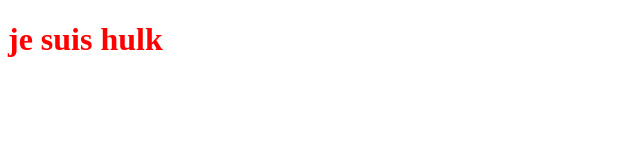
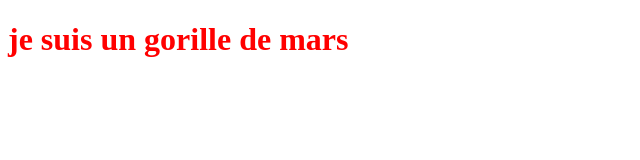
Before and after one commit to peguie-keutcha/OpenclassroomsProject, a plain HTML site: page index.html in a window 1280 px wide. Shown: the whole page, without its empty margins (0-640 px from the left). Drawn offline with Linux system fonts and the light colour scheme.

Commit message:
Update index.html

```diff
--- a/index.html
+++ b/index.html
@@ -5,6 +5,6 @@
    <link rel="stylesheet" type="text/css" href="styles.css">
 </head>
 <body>
-   <h1>je suis hulk</h1>
+   <h1>je suis un gorille de mars</h1>
 </body>
 </html>
```
